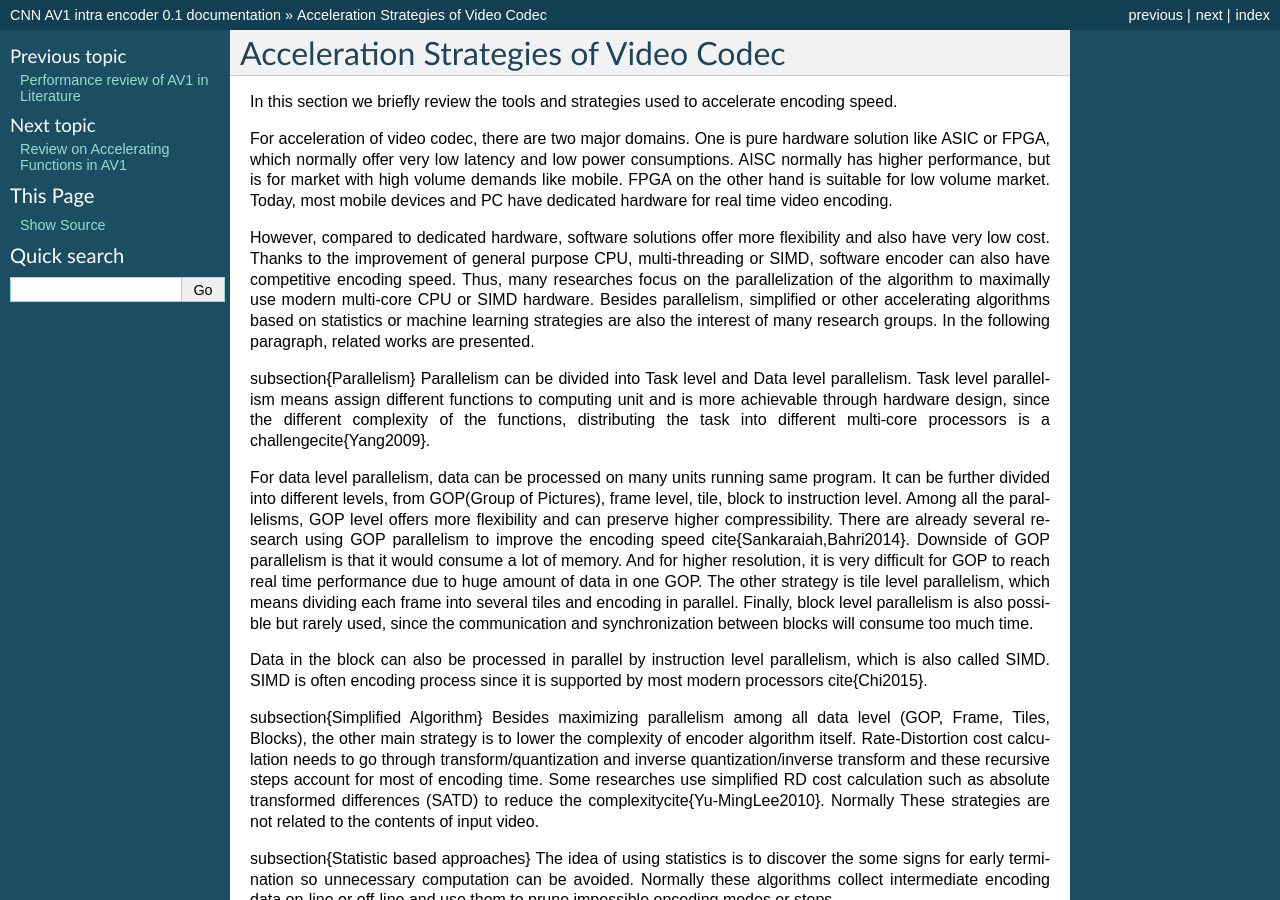
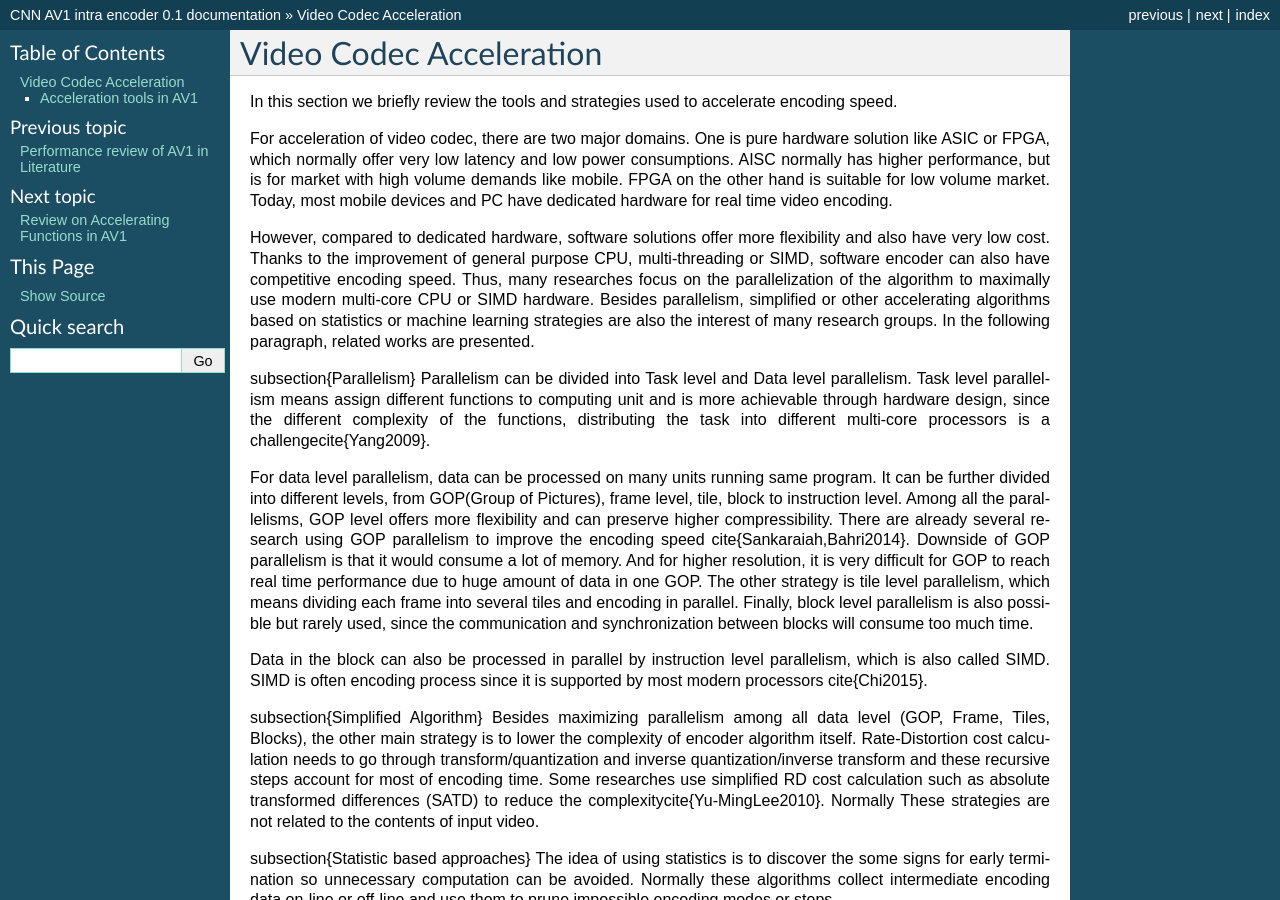
Before and after one commit to epadam/CNN-AV1-intra-encoder, a Sphinx documentation site: the page built from source/acceleration_encoding.rst, in a window 1280 px wide and 900 px high. Built offline with Sphinx 7.4.7, drawn with Linux system fonts in a browser that asks for light colours; some of the changed text lies outside the part shown.

Commit message:
Update acceleration_encoding.rst

```diff
--- a/source/acceleration_encoding.rst
+++ b/source/acceleration_encoding.rst
@@ -1,4 +1,4 @@
-Acceleration Strategies of Video Codec
+Video Codec Acceleration
 ======================================
 In this section we briefly review the tools and strategies used to accelerate encoding speed.
 
@@ -47,3 +47,8 @@ There are many researches trying to use CNN to classify CU splitting.
 (Texture-Classification Accelerated CNN Scheme for Fast Intra CU Partition in HEVC) also use CNN for partition classification
 
 A DenseNet Based Approach for Multi-Frame In-Loop Filter in HEVC used DenseNet for Loop filter
+
+
+===========================
+Acceleration tools in AV1
+===========================
```
